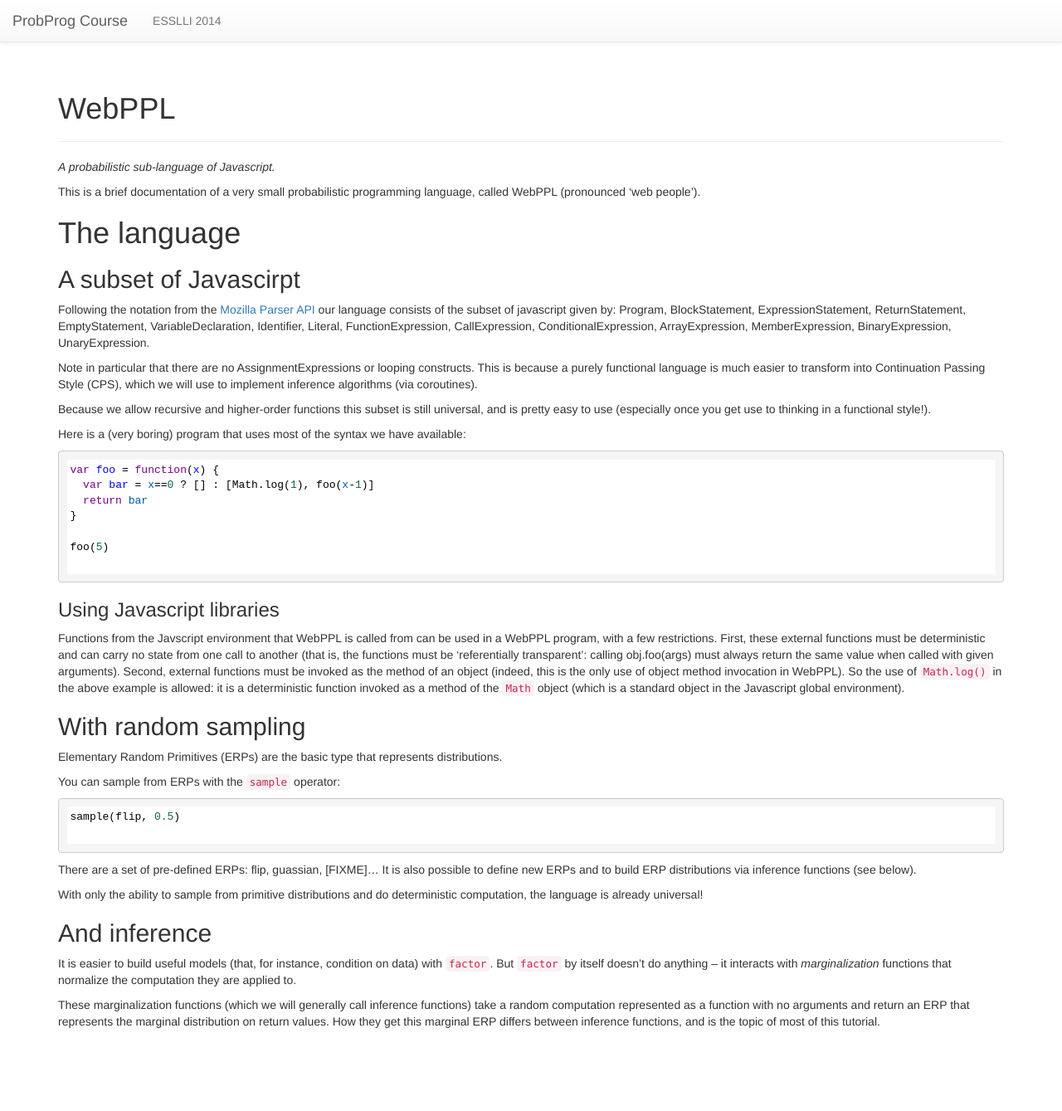
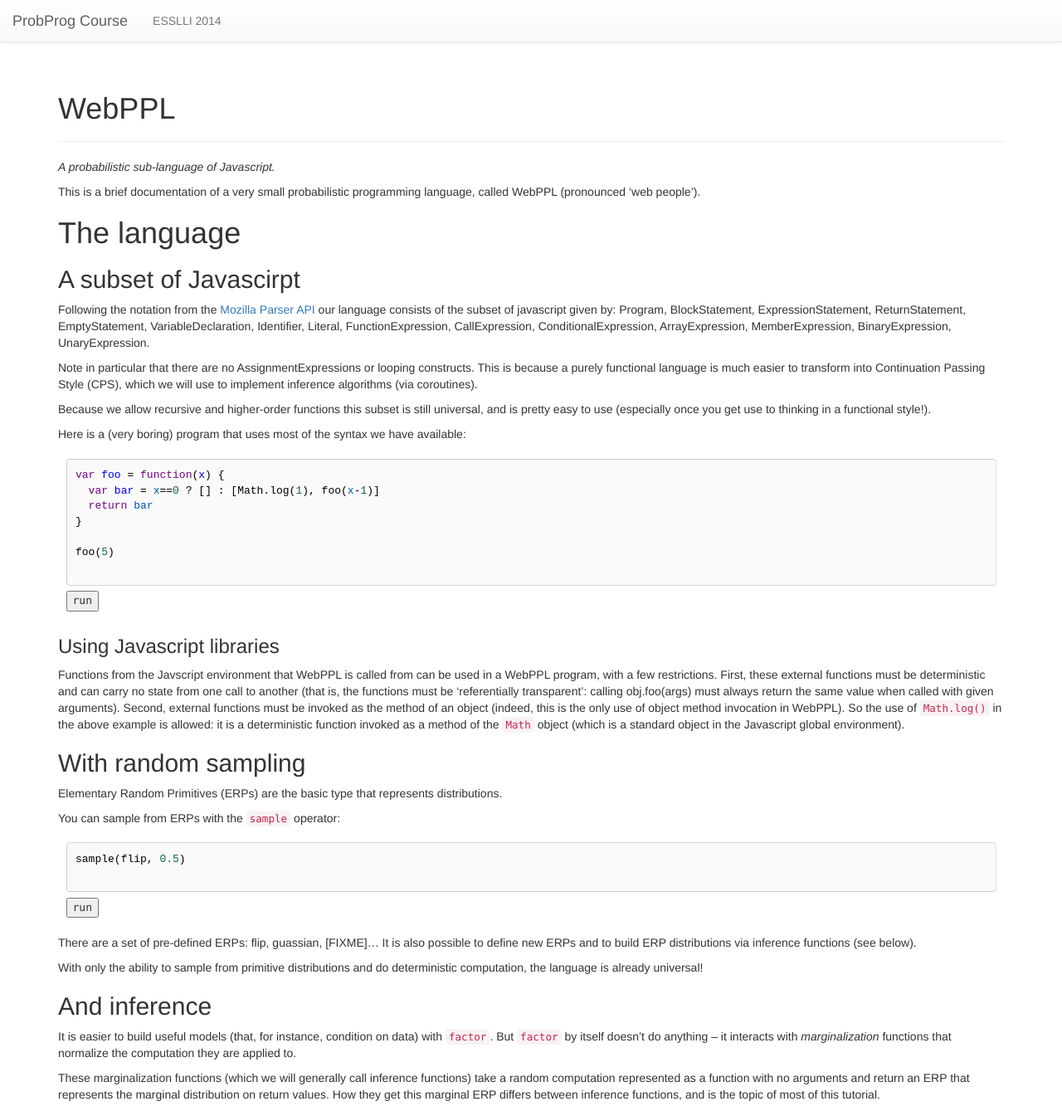
Before and after one commit to probmods/dippl, a Jekyll site: the page built from lectures/WebPPL.md, in a window 1280 px wide. Shown: the whole page at 83% size. Built offline with Jekyll 4.4.1, drawn with Linux system fonts in a browser that asks for light colours; nearby versions of some CDN libraries; library files that are not in the unit come from our copies; before the commit the page ends 1251 px from its top, so only the background shows below that.

Commit message:
webppl code boxes

```diff
--- a/_layouts/default.html
+++ b/_layouts/default.html
@@ -19,6 +19,7 @@
     <script src="{{ site.baseurl }}/node_modules/codemirror/lib/codemirror.js"></script>
     <script src="{{ site.baseurl }}/node_modules/codemirror/mode/javascript/javascript.js"></script>
     <script src="{{ site.baseurl }}/assets/js/custom.js"></script>
+    <script src="{{ site.baseurl }}/assets/webppl/compiled/webppl.js"></script>
 
     <!--[if lt IE 9]>
       <script src="https://oss.maxcdn.com/libs/html5shiv/3.7.0/html5shiv.js"></script>
--- a/assets/css/custom.css
+++ b/assets/css/custom.css
@@ -1,3 +1,22 @@
 .CodeMirror {
    height: auto!important;
 }
+
+pre {
+  border: none;
+  background-color: #fff;
+}
+
+.CodeMirror, .resultDiv {
+   border: 1px solid #ccc;
+   border-radius: 4px;
+   padding: .5em;
+   background-color: #fafafa;
+   margin-bottom: .5em;
+   font-size: 13px;
+   font-family: monospace;
+}
+
+.resultDiv {
+   display: none;
+}
--- a/assets/js/custom.js
+++ b/assets/js/custom.js
@@ -1,21 +1,49 @@
+// Code boxes
 
-// Code boxes
+var codeBoxCount = 0;
 
 function setupCodeBoxes(){
     $('pre > code').each(function() {
 
-        var $this = $(this),
+      var $this = $(this),
         $code = $this.html(),
         $unescaped = $('<div/>').html($code).text();
 
         $this.empty();
 
-        CodeMirror(this, {
-            value: $unescaped,
-            mode: 'javascript',
-            lineNumbers: false,
-            readOnly: false
+        var cm = CodeMirror(this, {
+          value: $unescaped,
+          mode: 'javascript',
+          lineNumbers: false,
+          readOnly: false
         });
+
+        var resultDiv = $('<div/>', {
+          "class": "resultDiv"
+        });
+
+        var showResult = function(x){
+          resultDiv.show();
+          resultDiv.text(x);
+        };
+
+        var runButton = $('<button/>', {
+          "text": "run",
+          "id": 'run_' + codeBoxCount,
+          "class": 'runButton',
+          "click": function () {
+              try {
+                webppl.run(cm.getValue(), showResult, false);
+              } catch (err) {
+                showResult(err.message);
+              }
+          }
+        });
+
+        $this.parent().append(resultDiv);
+        $this.parent().append(runButton);
+
+        codeBoxCount += 1;
 
     });
 }
--- a/package.json
+++ b/package.json
@@ -7,7 +7,7 @@
     "test": "tests"
   },
   "dependencies": {
-    "codemirror": "^4.4.0"
+    "codemirror": "^4.4.0",
   },
   "devDependencies": {},
   "scripts": {
```
